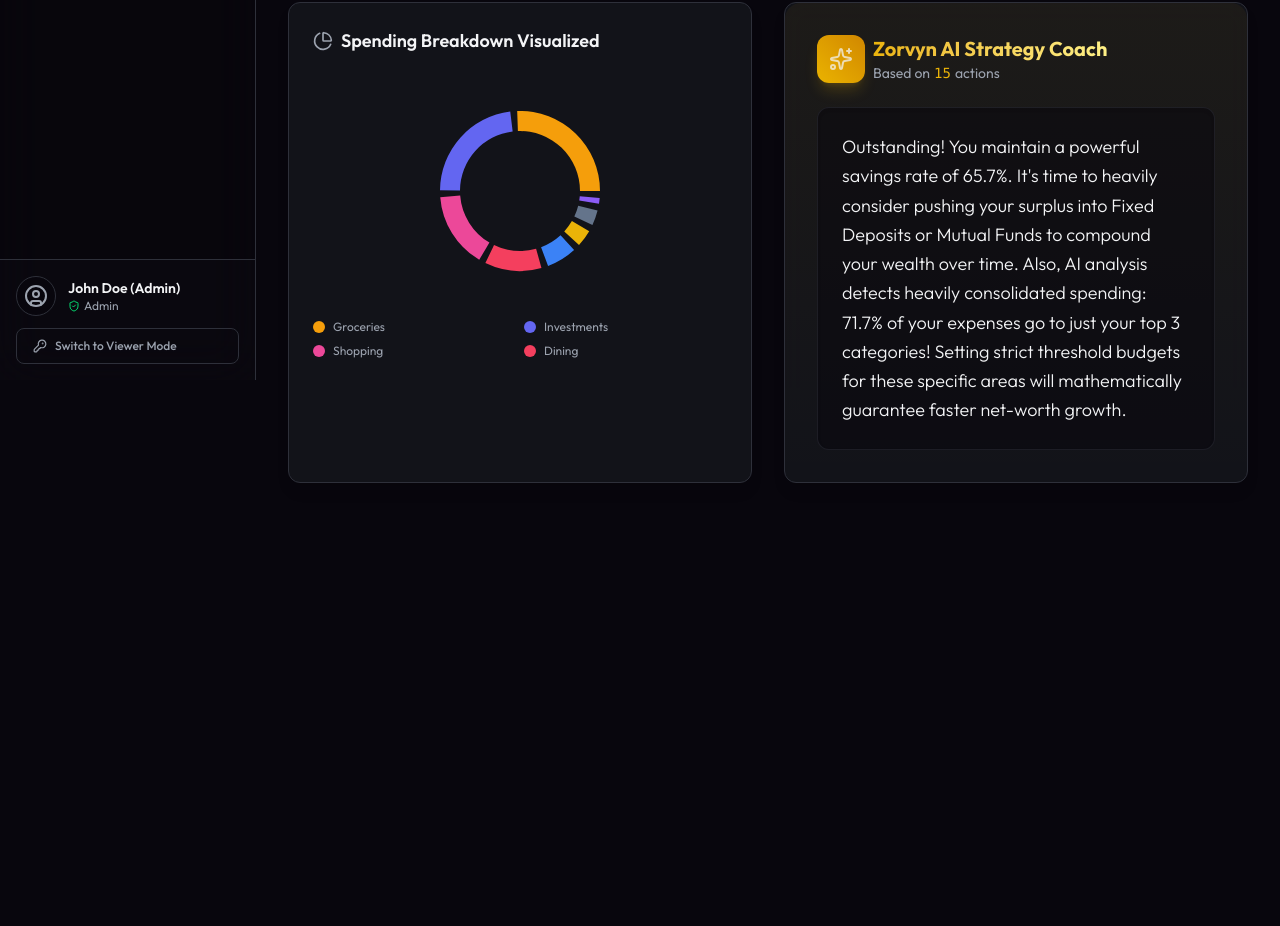
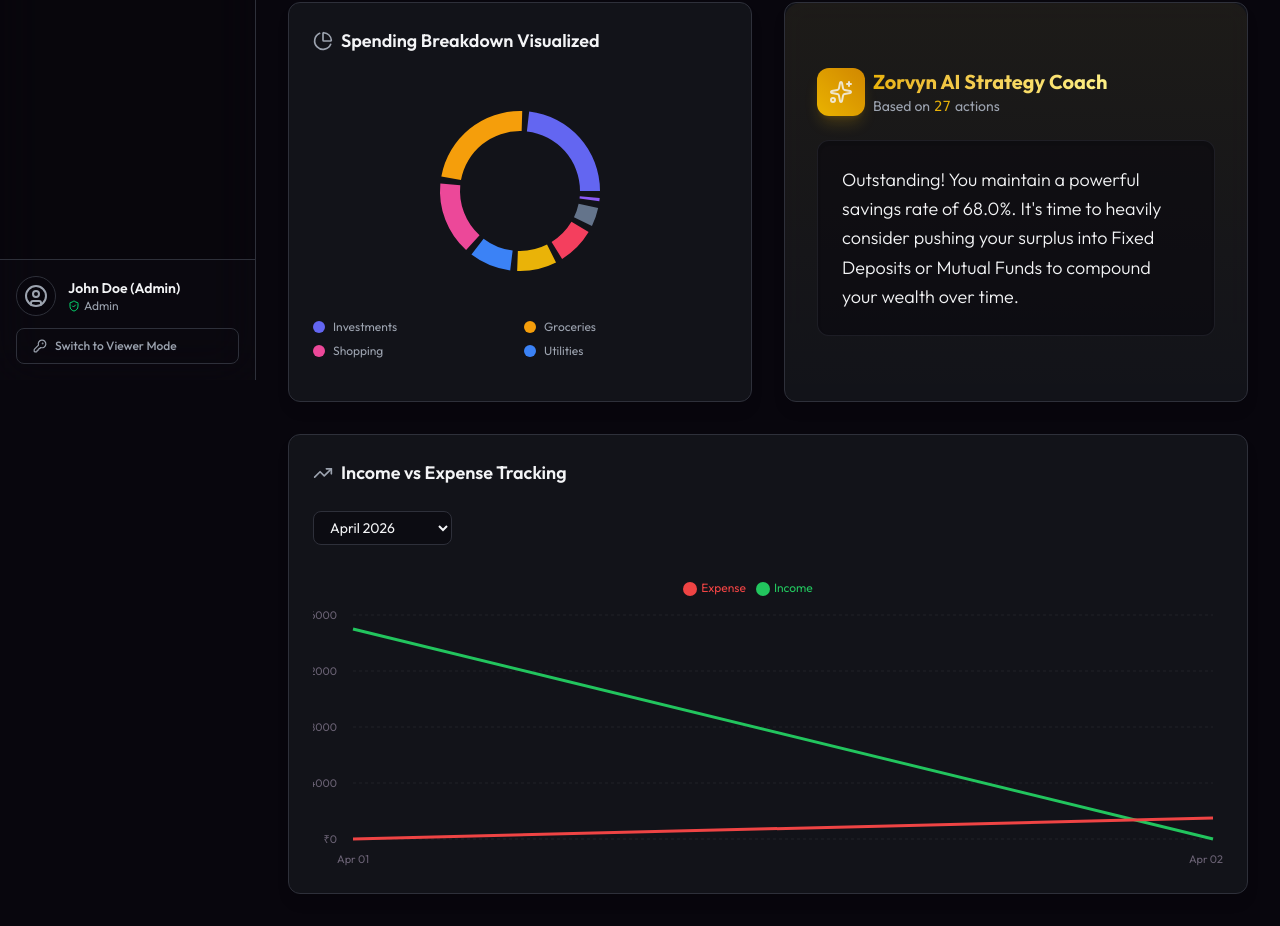
Before and after one commit to XSTRANGER-7/zorvyn-fi, a React (Vite) app: page /insights in a window 1280 px wide. Shown: the part 420-1346 px from the top of the page. Before the commit the page ends 935 px from the top, so only its background shows below. Built offline with nearby package versions, Linux system fonts and the light colour scheme.

Commit message:
line chart added in inshights

```diff
--- a/src/components/charts/BalanceChart.tsx
+++ b/src/components/charts/BalanceChart.tsx
@@ -2,7 +2,7 @@ import { useMemo, useState, useEffect } from 'react';
 import { AreaChart, Area, BarChart, Bar, XAxis, YAxis, Tooltip, ResponsiveContainer, CartesianGrid, Cell } from 'recharts';
 import { useTransactionStore } from '../../store/useTransactionStore';
 import { formatCurrency, cn } from '../../utils/helpers';
-import { format, parseISO, endOfMonth, eachDayOfInterval, isBefore, isSameDay } from 'date-fns';
+import { format, parseISO, endOfMonth, eachDayOfInterval, isBefore, isSameDay, isAfter, endOfDay } from 'date-fns';
 import { BarChart3, TrendingUp } from 'lucide-react';
 
 export function BalanceChart() {
@@ -36,7 +36,10 @@ export function BalanceChart() {
 
     const monthStart = parseISO(`${selectedMonth}-01T00:00:00`);
     const monthEnd = endOfMonth(monthStart);
-    const days = eachDayOfInterval({ start: monthStart, end: monthEnd });
+    let days = eachDayOfInterval({ start: monthStart, end: monthEnd });
+
+    const now = endOfDay(new Date());
+    days = days.filter(day => !isAfter(day, now));
 
     let currentBalance = 0;
     const sortedTxs = [...transactions].sort((a, b) => new Date(a.date).getTime() - new Date(b.date).getTime());
--- /dev/null
+++ b/src/components/charts/IncomeExpenseChart.tsx
@@ -0,0 +1,138 @@
+import { useMemo, useState, useEffect } from 'react';
+import { LineChart, Line, XAxis, YAxis, Tooltip, ResponsiveContainer, CartesianGrid, Legend } from 'recharts';
+import { useTransactionStore } from '../../store/useTransactionStore';
+import { formatCurrency } from '../../utils/helpers';
+import { format, parseISO, endOfMonth, eachDayOfInterval, isSameDay, isAfter, endOfDay } from 'date-fns';
+
+export function IncomeExpenseChart() {
+  const { transactions } = useTransactionStore();
+  const [selectedMonth, setSelectedMonth] = useState<string>('');
+
+  const availableMonths = useMemo(() => {
+    const months = new Set<string>();
+    transactions.forEach(t => {
+      months.add(format(parseISO(t.date), 'yyyy-MM'));
+    });
+    const sortedMonths = Array.from(months).sort((a, b) => b.localeCompare(a));
+
+    // Fallback to current month if no transactions
+    if (sortedMonths.length === 0) {
+      sortedMonths.push(format(new Date(), 'yyyy-MM'));
+    }
+
+    return sortedMonths;
+  }, [transactions]);
+
+  useEffect(() => {
+    if (!selectedMonth && availableMonths.length > 0) {
+      setSelectedMonth(availableMonths[0]);
+    }
+  }, [availableMonths, selectedMonth]);
+
+  const data = useMemo(() => {
+    if (!selectedMonth) return [];
+
+    const monthStart = parseISO(`${selectedMonth}-01T00:00:00`);
+    const monthEnd = endOfMonth(monthStart);
+    let days = eachDayOfInterval({ start: monthStart, end: monthEnd });
+
+    const now = endOfDay(new Date());
+    days = days.filter(day => !isAfter(day, now));
+
+    return days.map(day => {
+      let income = 0;
+      let expense = 0;
+      transactions.forEach(tx => {
+        const txDate = parseISO(tx.date);
+        if (isSameDay(txDate, day)) {
+          if (tx.type === 'income') income += tx.amount;
+          if (tx.type === 'expense') expense += tx.amount;
+        }
+      });
+      return {
+        date: format(day, 'MMM dd'),
+        income,
+        expense,
+      };
+    });
+  }, [transactions, selectedMonth]);
+
+  return (
+    <div className="w-full flex flex-col h-full">
+      {/* Header controls */}
+      <div className="flex justify-between items-center mb-6">
+        <select
+          className="bg-finance-dark/50 border border-finance-border rounded-lg px-3 py-1.5 text-sm text-finance-textMain focus:outline-none focus:border-finance-accent transition-colors cursor-pointer"
+          value={selectedMonth}
+          onChange={(e) => setSelectedMonth(e.target.value)}
+        >
+          {availableMonths.map(month => {
+            const date = parseISO(`${month}-01T00:00:00`);
+            return (
+              <option key={month} value={month}>
+                {format(date, 'MMMM yyyy')}
+              </option>
+            );
+          })}
+        </select>
+      </div>
+
+      <div className="flex-1 w-full min-h-[300px]">
+        <ResponsiveContainer width="100%" height="100%">
+          <LineChart data={data} margin={{ top: 10, right: 10, left: -20, bottom: 0 }}>
+            <CartesianGrid strokeDasharray="3 3" vertical={false} stroke="#2e303a" opacity={0.5} />
+            <XAxis
+              dataKey="date"
+              stroke="#6b6375"
+              fontSize={11}
+              tickLine={false}
+              axisLine={false}
+              tickMargin={10}
+              minTickGap={20}
+            />
+            <YAxis
+              stroke="#6b6375"
+              fontSize={11}
+              tickLine={false}
+              axisLine={false}
+              tickFormatter={(value) => `₹${value}`}
+              tickMargin={10}
+            />
+            <Tooltip
+              contentStyle={{ backgroundColor: '#16171d', borderColor: '#2e303a', borderRadius: '8px', color: '#f3f4f6' }}
+              labelStyle={{ color: '#9ca3af', marginBottom: '4px' }}
+              formatter={(value: any, name: any) => [
+                formatCurrency(Number(value)),
+                String(name) === 'income' ? 'Income' : 'Expense'
+              ]}
+            />
+            <Legend
+              verticalAlign="top"
+              height={36}
+              iconType="circle"
+              wrapperStyle={{ fontSize: '12px', color: '#9ca3af' }}
+            />
+            <Line
+              type="monotone"
+              dataKey="income"
+              name="Income"
+              stroke="#22c55e"
+              strokeWidth={3}
+              dot={false}
+              activeDot={{ r: 6, fill: '#22c55e', stroke: '#16171d', strokeWidth: 2 }}
+            />
+            <Line
+              type="monotone"
+              dataKey="expense"
+              name="Expense"
+              stroke="#ef4444"
+              strokeWidth={3}
+              dot={false}
+              activeDot={{ r: 6, fill: '#ef4444', stroke: '#16171d', strokeWidth: 2 }}
+            />
+          </LineChart>
+        </ResponsiveContainer>
+      </div>
+    </div>
+  );
+}
--- a/src/data/mockData.ts
+++ b/src/data/mockData.ts
@@ -1,6 +1,23 @@
 import type { Transaction } from '../types/types';
 
 export const INITIAL_TRANSACTIONS: Transaction[] = [
+  // Jan 2026
+  { id: 'tj1',  date: '2026-01-01T10:00:00Z', amount: 15000, category: 'Salary', type: 'income', description: 'Tech Corp Inc.' },
+  { id: 'tj2',  date: '2026-01-05T12:30:00Z', amount: 900, category: 'Groceries', type: 'expense', description: 'Whole Foods' },
+  { id: 'tj3',  date: '2026-01-12T18:45:00Z', amount: 650, category: 'Entertainment', type: 'expense', description: 'Concert Tickets' },
+  { id: 'tj4',  date: '2026-01-15T09:15:00Z', amount: 1200, category: 'Utilities', type: 'expense', description: 'Internet & Power' },
+  { id: 'tj5',  date: '2026-01-20T11:20:00Z', amount: 2000, category: 'Freelance', type: 'income', description: 'Upwork Client' },
+  { id: 'tj6',  date: '2026-01-28T14:10:00Z', amount: 1500, category: 'Shopping', type: 'expense', description: 'Clothing' },
+
+  // Feb 2026
+  { id: 'tf1',  date: '2026-02-01T10:00:00Z', amount: 15000, category: 'Salary', type: 'income', description: 'Tech Corp Inc.' },
+  { id: 'tf2',  date: '2026-02-04T12:30:00Z', amount: 1100, category: 'Groceries', type: 'expense', description: 'Trader Joe\'s' },
+  { id: 'tf3',  date: '2026-02-10T18:45:00Z', amount: 300, category: 'Dining', type: 'expense', description: 'Restaurant' },
+  { id: 'tf4',  date: '2026-02-14T09:15:00Z', amount: 800, category: 'Entertainment', type: 'expense', description: 'Valentine\'s Day' },
+  { id: 'tf5',  date: '2026-02-20T11:20:00Z', amount: 2500, category: 'Investments', type: 'expense', description: 'Index Funds' },
+  { id: 'tf6',  date: '2026-02-25T14:10:00Z', amount: 500, category: 'Transportation', type: 'expense', description: 'Fuel & Transit' },
+
+  // Mar 2026
   { id: 't1', date: '2026-03-01T10:00:00Z', amount: 15000, category: 'Salary', type: 'income', description: 'Tech Corp Inc.' },
   { id: 't2', date: '2026-03-02T12:30:00Z', amount: 1200, category: 'Groceries', type: 'expense', description: 'Whole Foods' },
   { id: 't3', date: '2026-03-03T18:45:00Z', amount: 450, category: 'Entertainment', type: 'expense', description: 'Movie Tickets' },
@@ -14,6 +31,8 @@ export const INITIAL_TRANSACTIONS: Transaction[] = [
   { id: 't11', date: '2026-03-22T09:00:00Z', amount: 2500, category: 'Freelance', type: 'income', description: 'Consulting' },
   { id: 't12', date: '2026-03-25T13:45:00Z', amount: 900, category: 'Dining', type: 'expense', description: 'Lunch Meeting' },
   { id: 't13', date: '2026-03-28T16:20:00Z', amount: 400, category: 'Transportation', type: 'expense', description: 'Uber' },
+
+  // Apr 2026
   { id: 't14', date: '2026-04-01T10:00:00Z', amount: 15000, category: 'Salary', type: 'income', description: 'Tech Corp Inc.' },
   { id: 't15', date: '2026-04-02T11:30:00Z', amount: 1500, category: 'Groceries', type: 'expense', description: 'Whole Foods' },
 ];
--- a/src/pages/Insights.tsx
+++ b/src/pages/Insights.tsx
@@ -2,8 +2,9 @@ import { useMemo } from 'react';
 import { Card } from '../components/ui/Card';
 import { useTransactionStore } from '../store/useTransactionStore';
 import { formatCurrency } from '../utils/helpers';
-import { AlertTriangle, Zap, CalendarDays, BrainCircuit, Sparkles, PieChart } from 'lucide-react';
+import { AlertTriangle, Zap, CalendarDays, BrainCircuit, Sparkles, PieChart, TrendingUp } from 'lucide-react';
 import { CategoryChart } from '../components/charts/CategoryChart';
+import { IncomeExpenseChart } from '../components/charts/IncomeExpenseChart';
 import { format, parseISO } from 'date-fns';
 
 export function Insights() {
@@ -158,6 +159,17 @@ export function Insights() {
            </div>
         </Card>
 
+        {/* Income vs Expense Flow (Mobile Level: 4 | Desktop Level: 4) */}
+        <Card className="order-4 lg:col-span-2 flex flex-col items-start border border-finance-border/60 hover:border-finance-border transition-colors w-full min-h-[400px]">
+          <div className="flex items-center gap-2 mb-6 w-full">
+            <TrendingUp size={20} className="text-finance-textMuted" />
+            <h3 className="font-semibold text-lg flex-1">Income vs Expense Tracking</h3>
+          </div>
+          <div className="flex-1 w-full overflow-hidden">
+            <IncomeExpenseChart />
+          </div>
+        </Card>
+
       </div>
     </div>
   );
--- a/src/store/useTransactionStore.ts
+++ b/src/store/useTransactionStore.ts
@@ -47,7 +47,7 @@ export const useTransactionStore = create<TransactionState>()(
       }
     }),
     {
-      name: 'transactions-storage', // name of the item in the storage (must be unique)
+      name: 'transactions-storage-v3', // bumped to v3 to invalidate v2 cache dates
     }
   )
 );
```
